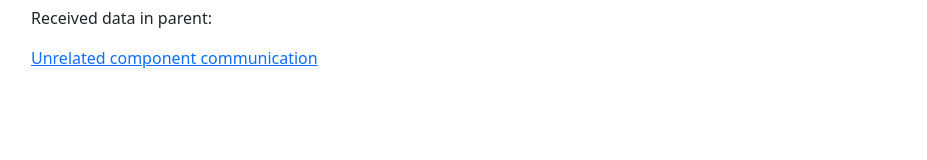
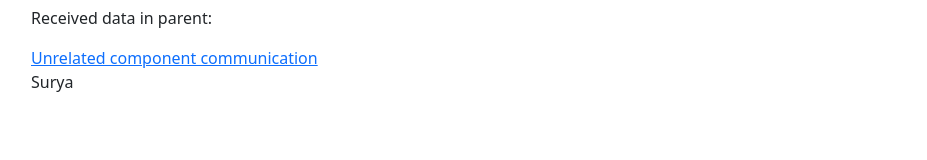
Before and after one commit to SuryaCog/combinedStudy, an Angular app: page /communication in a window 1280 px wide. Shown: the part 128-288 px from the top of the page, without its empty margins (51-978 px from the left). Built offline with nearby package versions, Linux system fonts and the light colour scheme.

Commit message:
New text added in compCompunication

```diff
--- a/src/app/comp-communication/comp-communication.component.html
+++ b/src/app/comp-communication/comp-communication.component.html
@@ -7,4 +7,5 @@
     <p>Received data in parent: {{receivedData}}</p>
 
     <a routerLink="unrelatedCompCommu">Unrelated component communication</a>
+    <p>Surya</p>
 </div>
```
